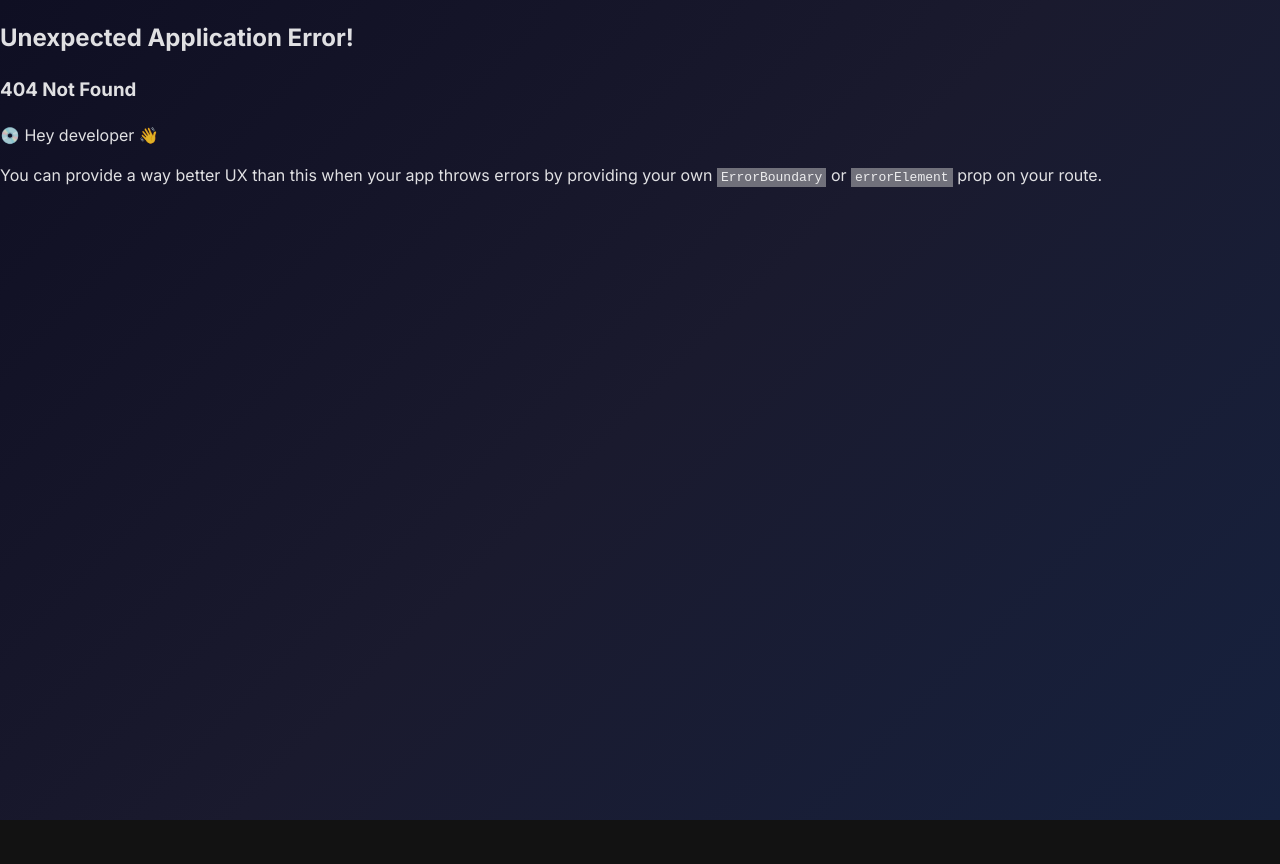
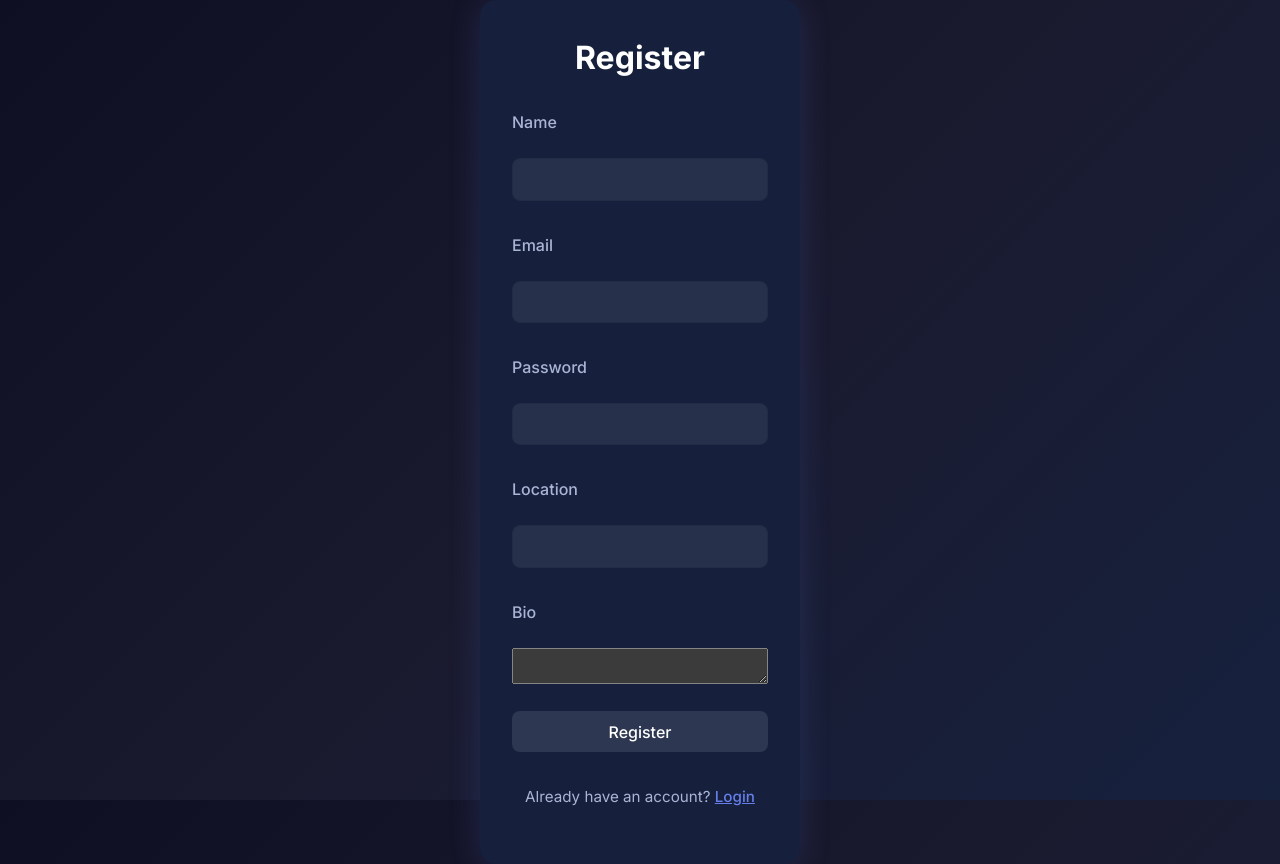
Before and after one commit to tirth2404/Odoo, a React (Vite) app in the folder client/ReWear/: page /register in a window 1280 px wide. Before the commit this address had no page. Before the commit the page ends 820 px from the top, so only its background shows below. Built offline with nearby package versions, Linux system fonts and the light colour scheme.

Commit message:
Implement registration functionality with form handling and API integration; update routing to include registration path.

```diff
--- a/client/ReWear/src/components/LandingPage.jsx
+++ b/client/ReWear/src/components/LandingPage.jsx
@@ -483,7 +483,7 @@ const LandingPage = () => {
               Login
             </Link>
             <Link
-              to="/signup"
+              to="/register"
               className={`${styles.authLink} ${styles.signupBtn}`}
             >
               Sign Up
--- a/client/ReWear/src/components/LoginScreen.jsx
+++ b/client/ReWear/src/components/LoginScreen.jsx
@@ -1,18 +1,67 @@
-// Example React component
-// ...existing code...
-import React from "react";
+import React, { useState } from "react";
+import { useNavigate } from "react-router-dom";
 import "../index.css";
 
-export default function Login() {
+export default function LoginScreen() {
+  const [email, setEmail] = useState("");
+  const [password, setPassword] = useState("");
+  const [error, setError] = useState("");
+  const [loading, setLoading] = useState(false);
+  const navigate = useNavigate();
+
+  const handleSubmit = async (e) => {
+    e.preventDefault();
+    setError("");
+    setLoading(true);
+    try {
+      const res = await fetch("http://localhost:3000/api/auth/login", {
+        method: "POST",
+        headers: { "Content-Type": "application/json" },
+        body: JSON.stringify({ email, password }),
+      });
+      const data = await res.json();
+      if (!res.ok) {
+        setError(data.message || "Login failed");
+      } else {
+        localStorage.setItem("token", data.data.token);
+        // Optionally store user info
+        localStorage.setItem("user", JSON.stringify(data.data));
+        navigate("/userDashboard");
+      }
+    } catch (err) {
+      setError("Network error");
+    }
+    setLoading(false);
+  };
+
   return (
     <div className="login-container">
-      <form className="login-form">
+      <form className="login-form" onSubmit={handleSubmit}>
         <h1>Login</h1>
+        {error && (
+          <div style={{ color: "salmon", textAlign: "center" }}>{error}</div>
+        )}
         <label htmlFor="email">Email</label>
-        <input type="email" id="email" placeholder="you@example.com" required />
+        <input
+          type="email"
+          id="email"
+          placeholder="you@example.com"
+          required
+          value={email}
+          onChange={(e) => setEmail(e.target.value)}
+        />
         <label htmlFor="password">Password</label>
-        <input type="password" id="password" placeholder="Password" required />
-        <button type="submit">Sign In</button>
+        <input
+          type="password"
+          id="password"
+          placeholder="Password"
+          required
+          value={password}
+          onChange={(e) => setPassword(e.target.value)}
+        />
+        <button type="submit" disabled={loading}>
+          {loading ? "Signing In..." : "Sign In"}
+        </button>
         <p className="login-link">
           Don't have an account? <a href="/register">Register</a>
         </p>
--- /dev/null
+++ b/client/ReWear/src/components/RegisterScreen.jsx
@@ -0,0 +1,102 @@
+import React, { useState } from "react";
+import { useNavigate } from "react-router-dom";
+import "../index.css";
+
+export default function RegisterScreen() {
+  const [form, setForm] = useState({
+    name: "",
+    email: "",
+    password: "",
+    location: "",
+    bio: "",
+  });
+  const [error, setError] = useState("");
+  const [loading, setLoading] = useState(false);
+  const navigate = useNavigate();
+
+  const handleChange = (e) => {
+    setForm({ ...form, [e.target.name]: e.target.value });
+  };
+
+  const handleSubmit = async (e) => {
+    e.preventDefault();
+    setError("");
+    setLoading(true);
+    try {
+      const res = await fetch("http://localhost:3000/api/auth/register", {
+        method: "POST",
+        headers: { "Content-Type": "application/json" },
+        body: JSON.stringify(form),
+      });
+      const data = await res.json();
+      if (!res.ok) {
+        setError(data.message || "Registration failed");
+      } else {
+        localStorage.setItem("token", data.data.token);
+        localStorage.setItem("user", JSON.stringify(data.data));
+        navigate("/userDashboard");
+      }
+    } catch (err) {
+      setError("Network error");
+    }
+    setLoading(false);
+  };
+
+  return (
+    <div className="login-container">
+      <form className="login-form" onSubmit={handleSubmit}>
+        <h1>Register</h1>
+        {error && (
+          <div style={{ color: "salmon", textAlign: "center" }}>{error}</div>
+        )}
+        <label htmlFor="name">Name</label>
+        <input
+          name="name"
+          id="name"
+          required
+          value={form.name}
+          onChange={handleChange}
+        />
+        <label htmlFor="email">Email</label>
+        <input
+          name="email"
+          id="email"
+          type="email"
+          required
+          value={form.email}
+          onChange={handleChange}
+        />
+        <label htmlFor="password">Password</label>
+        <input
+          name="password"
+          id="password"
+          type="password"
+          required
+          minLength={6}
+          value={form.password}
+          onChange={handleChange}
+        />
+        <label htmlFor="location">Location</label>
+        <input
+          name="location"
+          id="location"
+          value={form.location}
+          onChange={handleChange}
+        />
+        <label htmlFor="bio">Bio</label>
+        <textarea
+          name="bio"
+          id="bio"
+          value={form.bio}
+          onChange={handleChange}
+        />
+        <button type="submit" disabled={loading}>
+          {loading ? "Registering..." : "Register"}
+        </button>
+        <p className="login-link">
+          Already have an account? <a href="/login">Login</a>
+        </p>
+      </form>
+    </div>
+  );
+}
--- a/client/ReWear/src/main.jsx
+++ b/client/ReWear/src/main.jsx
@@ -6,6 +6,7 @@ import App from "./App.jsx";
 import UserDashboard from "./components/UserDashboard.jsx";
 import LoginScreen from "./components/LoginScreen.jsx";
 import LandingPage from "./components/LandingPage.jsx";
+import RegisterScreen from "./components/RegisterScreen.jsx";
 
 const router = createBrowserRouter([
   {
@@ -14,6 +15,7 @@ const router = createBrowserRouter([
     children: [
       { path: "/", element: <LandingPage /> },
       { path: "login", element: <LoginScreen /> },
+      { path: "register", element: <RegisterScreen /> },
       { path: "userDashboard", element: <UserDashboard /> },
     ],
   },
```
